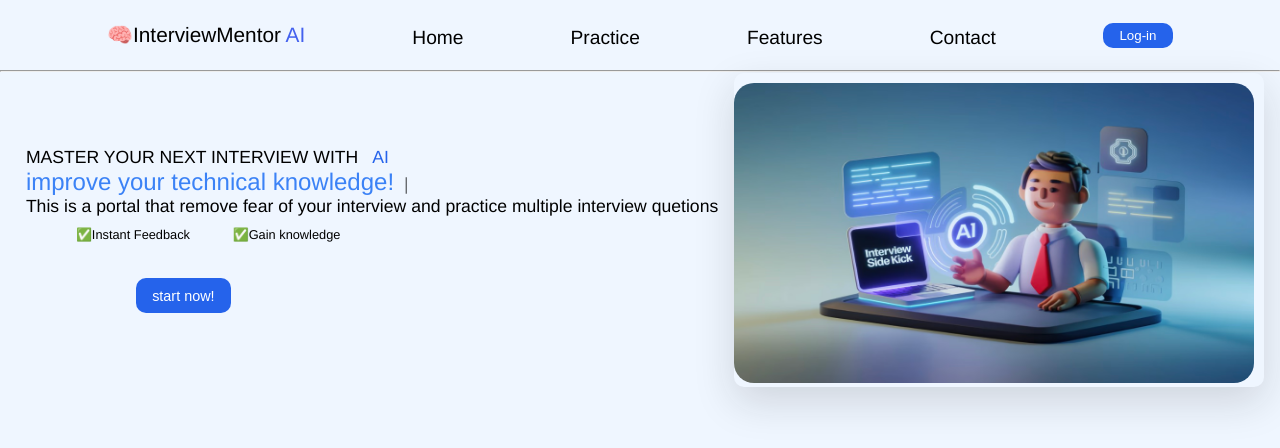
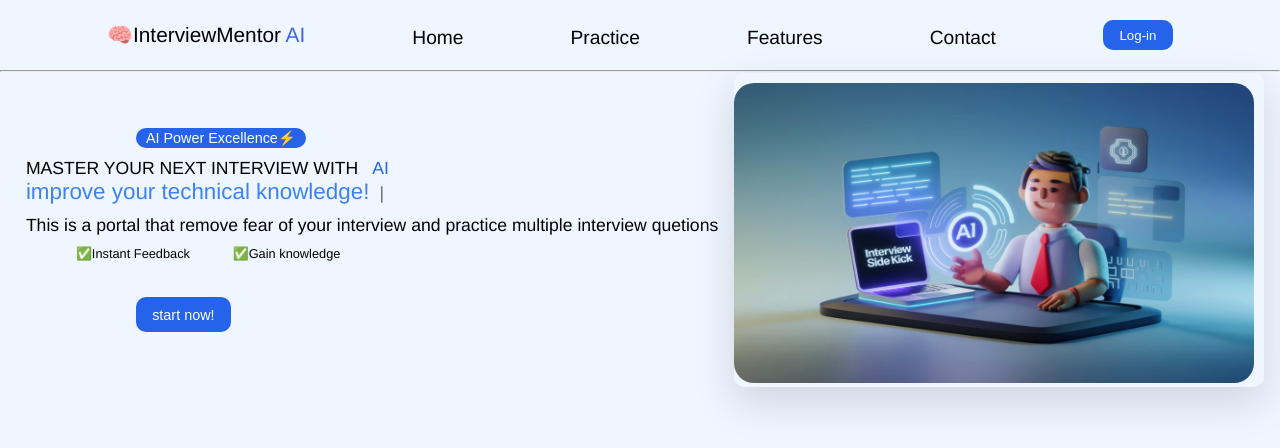
Before and after one commit to Ravalmit23/Ai-interview-preparation-portal, a Django app: page / in a window 1280 px wide. Shown: the top 448 px of the page. Run offline with Django 5.2, Linux system fonts and the light colour scheme; some libraries are stand-ins or nearby versions.

Commit message:
add btn in top of hero-section

```diff
--- a/static/css/style.css
+++ b/static/css/style.css
@@ -3,7 +3,7 @@
     padding: 0;
 }
 body{
-    background-color: #eff6ff;/
+    background-color: #eff6ff;
 }
 .navigation-bar #logo{
     color:black;
@@ -11,7 +11,7 @@ body{
 }
 .navigation-bar #ai{
     color:#4361ee;
-
+    font-size: 1.3rem;
 }
 .navigation-bar span{
     font-size: 1.3rem;
@@ -41,7 +41,7 @@ body{
     transform: scale(1.03);
 }
 .navigation-bar button{
-    height: 25px;
+    height: 30px;
     width: 70px;
     background-color: #2563eb;
     color: #ffffff;
@@ -51,16 +51,14 @@ body{
 }
 
 .navigation-bar button:hover{
-    transition: 1.2s;
+    transition: 0.3s;
     transform: scale(1.05);
-    border: 1px solid #3b82f6;
 }
 .hero-section{
     display: flex;
     justify-content: space-evenly;
     align-items: center;
     margin-top: 1px;
-    /* color: white; */
 }
 .right-side{
     box-shadow: 0 15px 40px rgba(25, 24, 24, 0.15);
@@ -86,9 +84,9 @@ body{
 }
 .left-side #element{
     color: #3b82f6;
-    font-size: 1.5rem;
+    font-size: 1.4rem;
 }
-.left-side button{
+.left-side #hero-btn,#top-btn{
     height: 35px;
     width: 95px;
     margin-left: 120px;
@@ -102,6 +100,10 @@ body{
     transition: 0.2s ease;
     transform: scale(1.02);
     border: 1px solid white;
+    cursor: pointer;
+}
+.left-side p{
+    margin-top: 10px;
 }
 .text #feedback{
     font-size: 0.8rem;
@@ -109,3 +111,13 @@ body{
     margin-top: 10px;
     font-family: 'Franklin Gothic Medium', 'Arial Narrow', Arial, sans-serif;
 }
+.hero-section #top-btn{
+    width: 170px;
+    height: 20px;
+    margin-bottom: 10px;
+}
+#top-btn{
+    transition: none;
+    transform: none;
+    cursor: default;
+}
--- a/templates/index.html
+++ b/templates/index.html
@@ -3,8 +3,7 @@
 <html>
 
 <head>
-    <link rel="stylesheet" href="{% static 'css/style.css' %}">
-    <link rel="stylesheet" href="https://cdnjs.cloudflare.com/ajax/libs/font-awesome/6.7.2/css/all.min.css">
+   <link rel="stylesheet" href="{% static 'css/style.css' %}?v=1">
 </head>
 <body>
     <div class="container">
@@ -19,6 +18,8 @@
         <hr>
         <div class="hero-section">
             <div class="left-side">
+                <button id="top-btn">AI Power Excellence⚡</button>
+                <br>
                 <span>MASTER YOUR NEXT INTERVIEW WITH</span> <span id="text">AI</span><br>
                 <span id="element"></span>
                 <p>This is a portal that remove fear of your interview and practice multiple interview quetions</p>
@@ -26,7 +27,7 @@
                 <p id="feedback">✅Instant Feedback &nbsp&nbsp &nbsp &nbsp &nbsp &nbsp  ✅Gain knowledge</p>
                 <br><br>
                 </div>
-                 <button>start now!</button>
+                 <button id="hero-btn">start now!</button>
             </div>
             <div class="right-side">
                 <img src="{% static 'images/images1.avif' %}">
```
